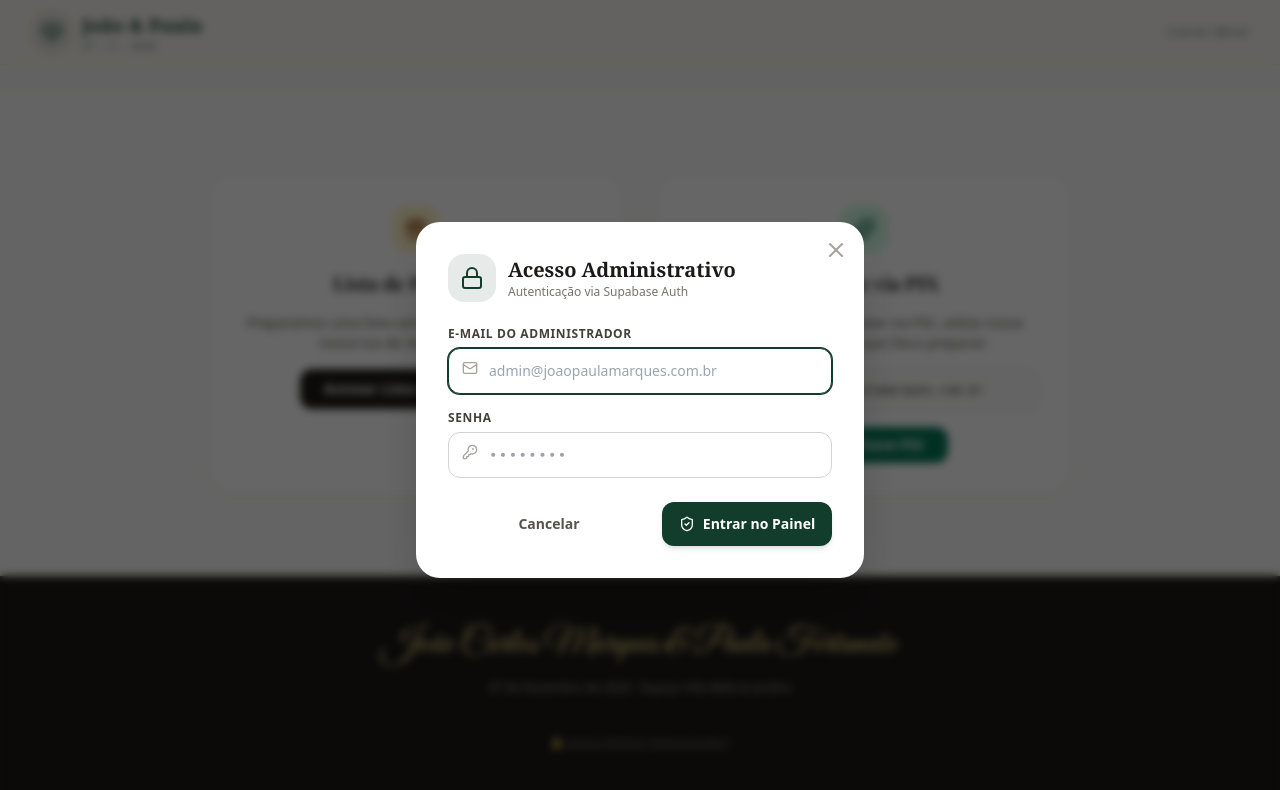
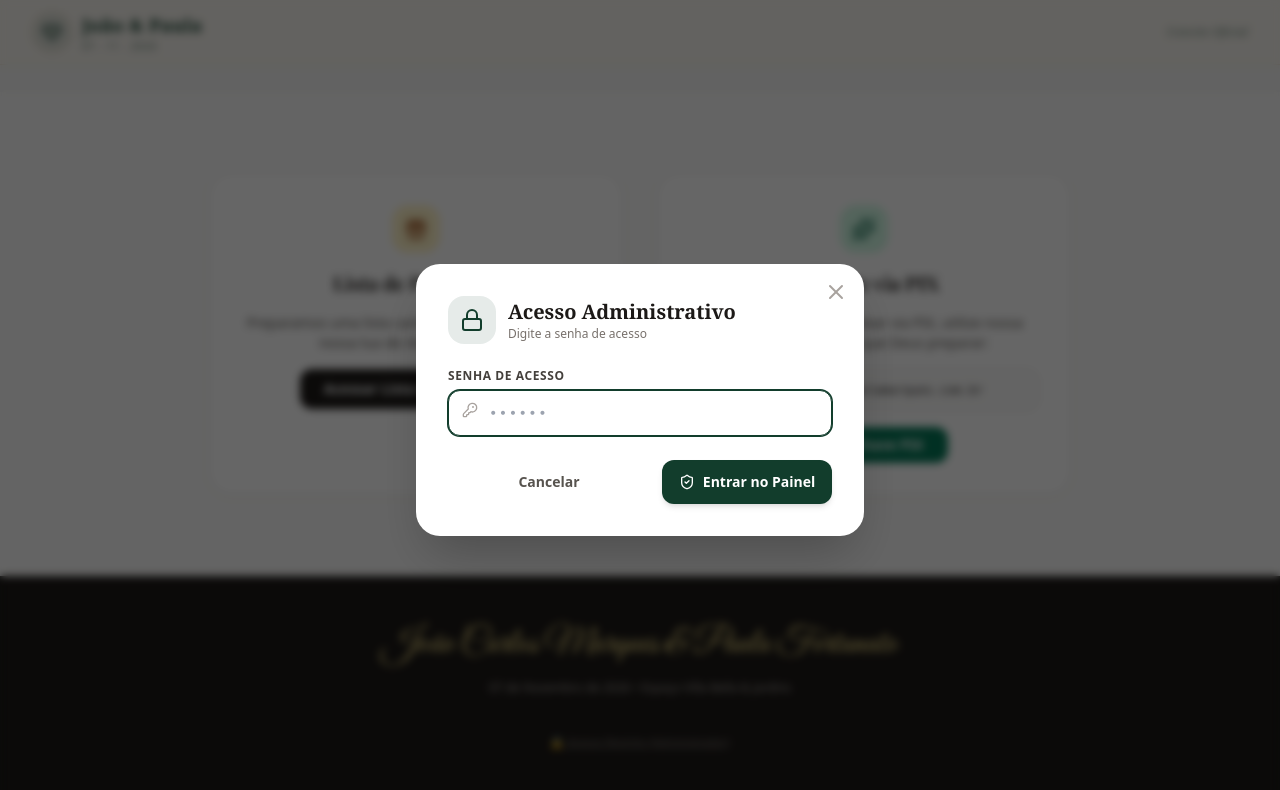
Before and after one commit to renatonardin13-create/casamento-Paula-e-Joao, a React (Vite) app: page / in a window 1280 px wide. Both pictures are taken after a click on the button "🔒 Acesso Restrito (Administrador)". Shown: the part 4647-5437 px from the top of the page. Built offline with nearby package versions, Linux system fonts and the light colour scheme; no server answers; the database is empty; a web font is replaced by a local one.

Commit message:
refactor: simplify admin login authentication
Remove redundant email input and legacy fallback credentials. Standardize authentication to prioritize Supabase identity checks using a fixed admin email and the configured secure password.

```diff
--- a/src/components/AdminLoginModal.tsx
+++ b/src/components/AdminLoginModal.tsx
@@ -9,7 +9,6 @@ interface Props {
 }
 
 export function AdminLoginModal({ isOpen, onClose, onSuccess }: Props) {
-  const [email, setEmail] = useState('');
   const [password, setPassword] = useState('');
   const [loading, setLoading] = useState(false);
   const [errorMsg, setErrorMsg] = useState<string | null>(null);
@@ -21,60 +20,34 @@ export function AdminLoginModal({ isOpen, onClose, onSuccess }: Props) {
     setLoading(true);
     setErrorMsg(null);
 
-    // If password is the legacy admin pin or similar, allow direct entry for smooth testing/preview
-    if (password === '978512' || password === 'admin123') {
+    if (password === '978512') {
       sessionStorage.setItem('admin_auth', 'true');
       setLoading(false);
+      setPassword('');
       onSuccess();
       onClose();
       return;
     }
 
     const sb = getSupabase();
-    if (!sb) {
-      // If Supabase is not connected, allow admin login with pin 978512 or admin123
-      if (password === '978512' || password === 'admin123') {
-        sessionStorage.setItem('admin_auth', 'true');
-        setLoading(false);
-        onSuccess();
-        onClose();
-        return;
-      }
-      setErrorMsg('Supabase não configurado. Use a senha de acesso rápido (978512).');
-      setLoading(false);
-      return;
-    }
-
-    try {
-      // Try Supabase auth first if email is provided
-      if (email.includes('@')) {
-        const { data, error } = await sb.auth.signInWithPassword({ email, password });
-        if (error) throw error;
-        if (data.session) {
+    if (sb) {
+      try {
+        // Try admin email with this password if configured in supabase auth
+        const { data, error } = await sb.auth.signInWithPassword({ email: 'admin@joaopaulamarques.com.br', password });
+        if (!error && data.session) {
           sessionStorage.setItem('admin_auth', 'true');
-          setErrorMsg(null);
-          setEmail('');
           setPassword('');
           onSuccess();
           onClose();
           return;
         }
+      } catch (e) {
+        // ignore
       }
+    }
 
-      // Fallback check for PIN if email is blank or not a valid supabase auth user
-      if (password === '978512') {
-        sessionStorage.setItem('admin_auth', 'true');
-        onSuccess();
-        onClose();
-        return;
-      }
-
-      throw new Error('Credenciais inválidas.');
-    } catch (err: any) {
-      setErrorMsg(err.message || 'Falha na autenticação. Verifique suas credenciais.');
-    } finally {
-      setLoading(false);
-    }
+    setLoading(false);
+    setErrorMsg('Senha incorreta. Utilize a senha 978512.');
   };
 
   return (
@@ -93,47 +66,27 @@ export function AdminLoginModal({ isOpen, onClose, onSuccess }: Props) {
           </div>
           <div>
             <h3 className="text-xl font-serif font-bold text-stone-900">Acesso Administrativo</h3>
-            <p className="text-xs text-stone-500">Autenticação via Supabase Auth</p>
+            <p className="text-xs text-stone-500">Digite a senha de acesso</p>
           </div>
         </div>
 
         <form onSubmit={handleSubmit} className="space-y-4">
           <div>
             <label className="block text-xs font-semibold uppercase tracking-wider text-stone-700 mb-1.5">
-              E-mail do Administrador
-            </label>
-            <div className="relative">
-              <Mail className="absolute left-3.5 top-3 h-4 w-4 text-stone-400" />
-              <input
-                type="email"
-                placeholder="admin@joaopaulamarques.com.br"
-                value={email}
-                onChange={(e) => {
-                  setEmail(e.target.value);
-                  setErrorMsg(null);
-                }}
-                className="w-full rounded-xl border border-stone-300 pl-10 pr-4 py-3 text-sm focus:border-[#123D2C] focus:outline-none focus:ring-1 focus:ring-[#123D2C]"
-                autoFocus
-                required
-              />
-            </div>
-          </div>
-
-          <div>
-            <label className="block text-xs font-semibold uppercase tracking-wider text-stone-700 mb-1.5">
-              Senha
+              Senha de Acesso
             </label>
             <div className="relative">
               <KeyRound className="absolute left-3.5 top-3 h-4 w-4 text-stone-400" />
               <input
                 type="password"
-                placeholder="••••••••"
+                placeholder="••••••"
                 value={password}
                 onChange={(e) => {
                   setPassword(e.target.value);
                   setErrorMsg(null);
                 }}
                 className="w-full rounded-xl border border-stone-300 pl-10 pr-4 py-3 text-sm focus:border-[#123D2C] focus:outline-none focus:ring-1 focus:ring-[#123D2C] font-mono tracking-widest"
+                autoFocus
                 required
               />
             </div>
```
